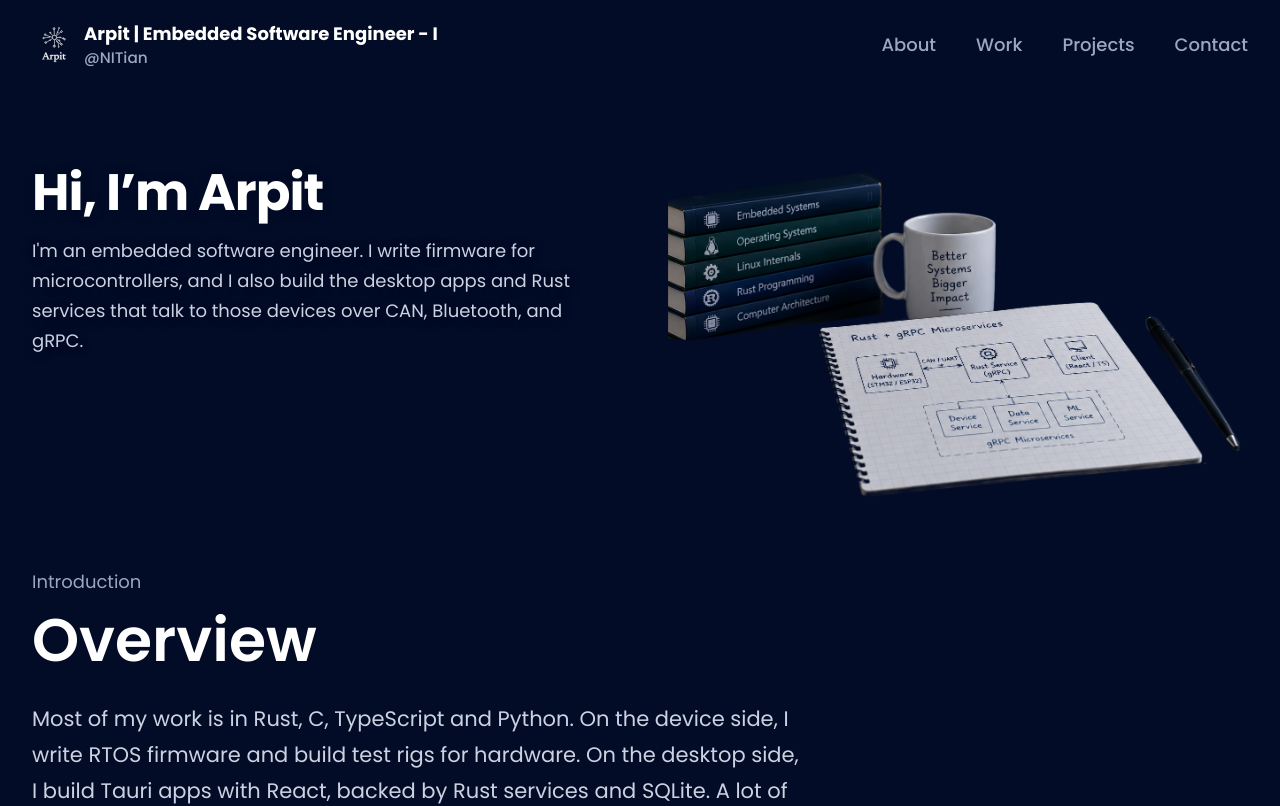
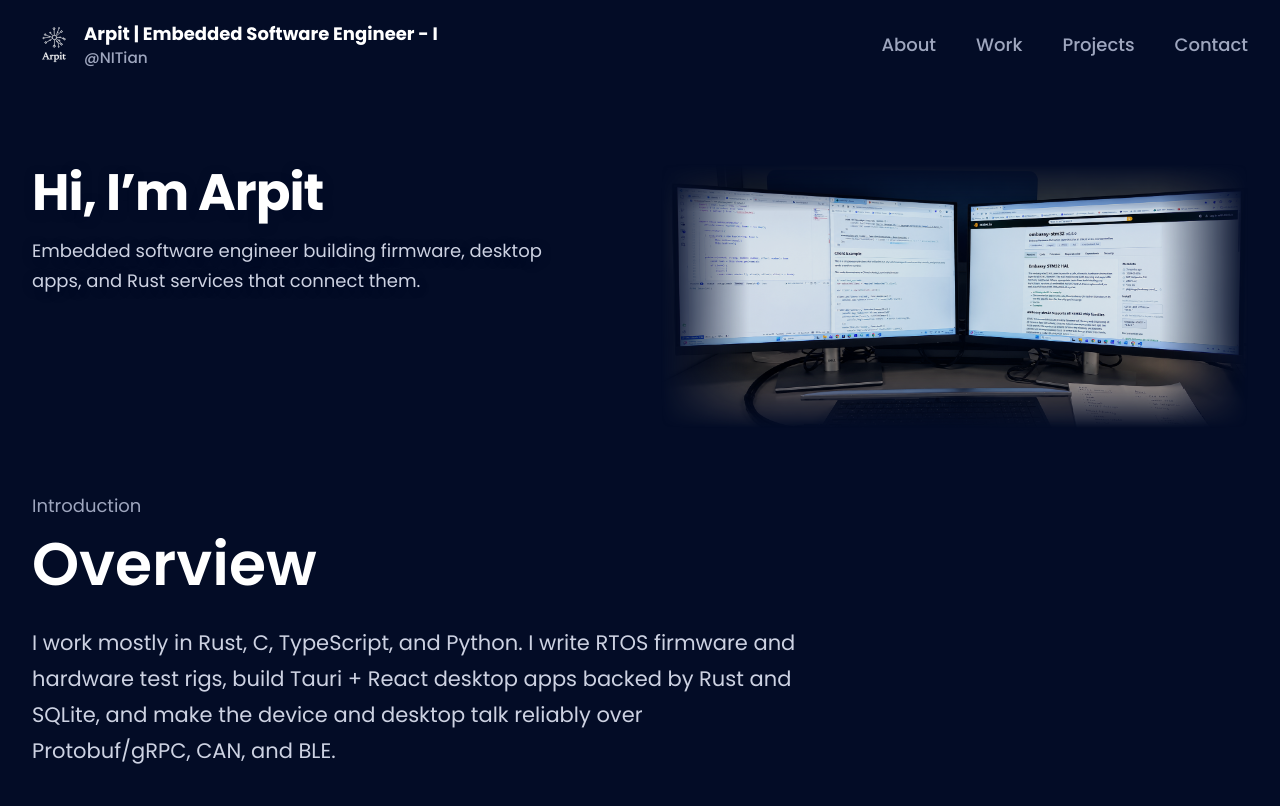
Before and after one commit to Arpt-Singh/portfolio, a React (Vite) app in the folder apps/frontend/: page / in a window 1280 px wide. Shown: the top 806 px of the page. Built offline with nearby package versions, Linux system fonts and the light colour scheme.

Commit message:
feat: update Hero component with new image and refined descriptions

```diff
--- a/apps/frontend/index.html
+++ b/apps/frontend/index.html
@@ -4,7 +4,7 @@
     <meta charset="UTF-8" />
     <link rel="icon" type="image/svg+xml" href="%BASE_URL%favicon.svg" />
     <meta name="viewport" content="width=device-width, initial-scale=1.0" />
-    <link rel="preload" as="image" href="/src/assets/system-design.png" fetchpriority="high" />
+    <link rel="preload" as="image" href="/desktop_pc/workstation01/Dual-Monitor Embedded Development Workstation.png" fetchpriority="high" />
     <title>Arpit | Portfolio</title>
   </head>
   <body>
--- a/apps/frontend/src/components/About.tsx
+++ b/apps/frontend/src/components/About.tsx
@@ -23,9 +23,9 @@ const About = () => (
       <h2 className="section-heading">Overview</h2>
     </header>
     <p className="about__description">
-      Most of my work is in Rust, C, TypeScript and Python. On the device side, I write RTOS firmware and build test
-      rigs for hardware. On the desktop side, I build Tauri apps with React, backed by Rust services and SQLite. A lot
-      of the real work is getting the two sides to talk reliably over Protobuf/gRPC, CAN, or Bluetooth LE.
+      I work mostly in Rust, C, TypeScript, and Python. I write RTOS firmware and hardware test rigs, build Tauri +
+      React desktop apps backed by Rust and SQLite, and make the device and desktop talk reliably over Protobuf/gRPC,
+      CAN, and BLE.
     </p>
     <div className="about__grid">
       {services.map((service) => <ServiceCard key={service.title} {...service} />)}
--- a/apps/frontend/src/components/Hero.scss
+++ b/apps/frontend/src/components/Hero.scss
@@ -8,18 +8,24 @@
 .hero__heading { margin-top: 8px; font-size: 40px; font-weight: 700; line-height: 1.1; letter-spacing: -0.02em; }
 .hero__heading span { color: var(--color-text); }
 .hero__description { max-width: 34em; margin-top: var(--space-4); font-size: 16px; line-height: 28px; color: var(--color-copy); }
-.hero__image { display: block; width: 100%; max-width: 100%; height: auto; margin: 0; justify-self: end; }
+.hero__image { display: block; width: 100%; max-width: 100%; height: auto; margin: 0; justify-self: end;
+  $fade-x: linear-gradient(to right, transparent, #000 15%, #000 85%, transparent);
+  $fade-y: linear-gradient(to bottom, transparent, #000 18%, #000 78%, transparent);
+  mask-image: $fade-x, $fade-y; mask-composite: intersect;
+  -webkit-mask-image: $fade-x, $fade-y; -webkit-mask-composite: source-in;
+  filter: saturate(0.9) brightness(0.92);
+}
 @include mixins.up(xs) { .hero__heading { font-size: 50px; } }
 @include mixins.up(sm) {
   .hero__intro { grid-template-columns: minmax(0, 3fr) minmax(0, 2fr); gap: var(--space-3); padding: 128px 24px 0; }
-  .hero__image { width: auto; max-height: 200px; }
+  .hero__image { max-width: min(100%, calc(200px * 1325 / 767)); }
   .hero__heading { font-size: 56px; }
   .hero__description { font-size: 18px; line-height: 30px; }
 }
 @include mixins.up(lg) {
   .hero { margin-bottom: calc(-1 * var(--space-6)); }
   .hero__intro { display: grid; grid-template-columns: minmax(0, 1fr) minmax(0, 1fr); align-items: start; gap: var(--space-8); padding: 164px 32px 0; }
-  .hero__image { width: auto; max-width: 100%; max-height: 340px; margin: 0; justify-self: end; }
+  .hero__image { max-width: min(100%, calc(340px * 1325 / 767)); margin: 0; justify-self: end; }
   .hero__copy { max-width: 560px; }
   .hero__heading { margin-top: 0; font-size: clamp(40px, 4vw, 56px); }
   .hero__shade { background: radial-gradient(ellipse 460px 290px at 100px 200px, rgb(var(--color-primary-rgb) / 85%) 20%, rgb(var(--color-primary-rgb) / 50%) 55%, transparent 100%); }
--- a/apps/frontend/src/components/Hero.tsx
+++ b/apps/frontend/src/components/Hero.tsx
@@ -1,4 +1,3 @@
-import systemDesign from "../assets/system-design.png";
 import "./Hero.scss";
 
 const Hero = () => (
@@ -9,16 +8,15 @@ const Hero = () => (
         <div className="hero__text">
           <h1 className="hero__heading">Hi, I’m <span>Arpit</span></h1>
           <p className="hero__description">
-            I'm an embedded software engineer. I write firmware for microcontrollers, and I also build the desktop apps
-            and Rust services that talk to those devices over CAN, Bluetooth, and gRPC.
+            Embedded software engineer building firmware, desktop apps, and Rust services that connect them.
           </p>
         </div>
       </div>
       <img
-        src={systemDesign}
-        alt="Engineering books and a notebook showing an embedded system and gRPC service architecture"
-        width={1325}
-        height={767}
+        src={`${import.meta.env.BASE_URL}desktop_pc/workstation01/Dual-Monitor Embedded Development Workstation.png`}
+        alt="Dual-monitor embedded development workstation with code, STM32 documentation, and handwritten notes"
+        width={1870}
+        height={841}
         className="hero__image"
       />
     </div>
```
Also changed, not shown: apps/frontend/public/desktop_pc/workstation01/Dual-Monitor Embedded Development Workstation.png (added).
